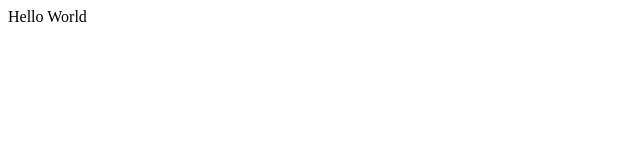
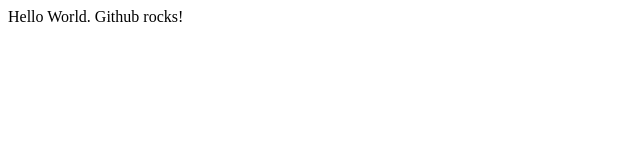
Before and after one commit to SamiSousa/super-meme, a plain HTML site: page index.html in a window 1280 px wide. Shown: the whole page, without its empty margins (0-640 px from the left). Drawn offline with Linux system fonts and the light colour scheme.

Commit message:
Update index.html
Github rocks!

```diff
--- a/index.html
+++ b/index.html
@@ -3,6 +3,6 @@
     <title>My First Github repo</title>
   </head>
   <body>
-    Hello World
+    Hello World. Github rocks!
   </body>
 </html>
```
